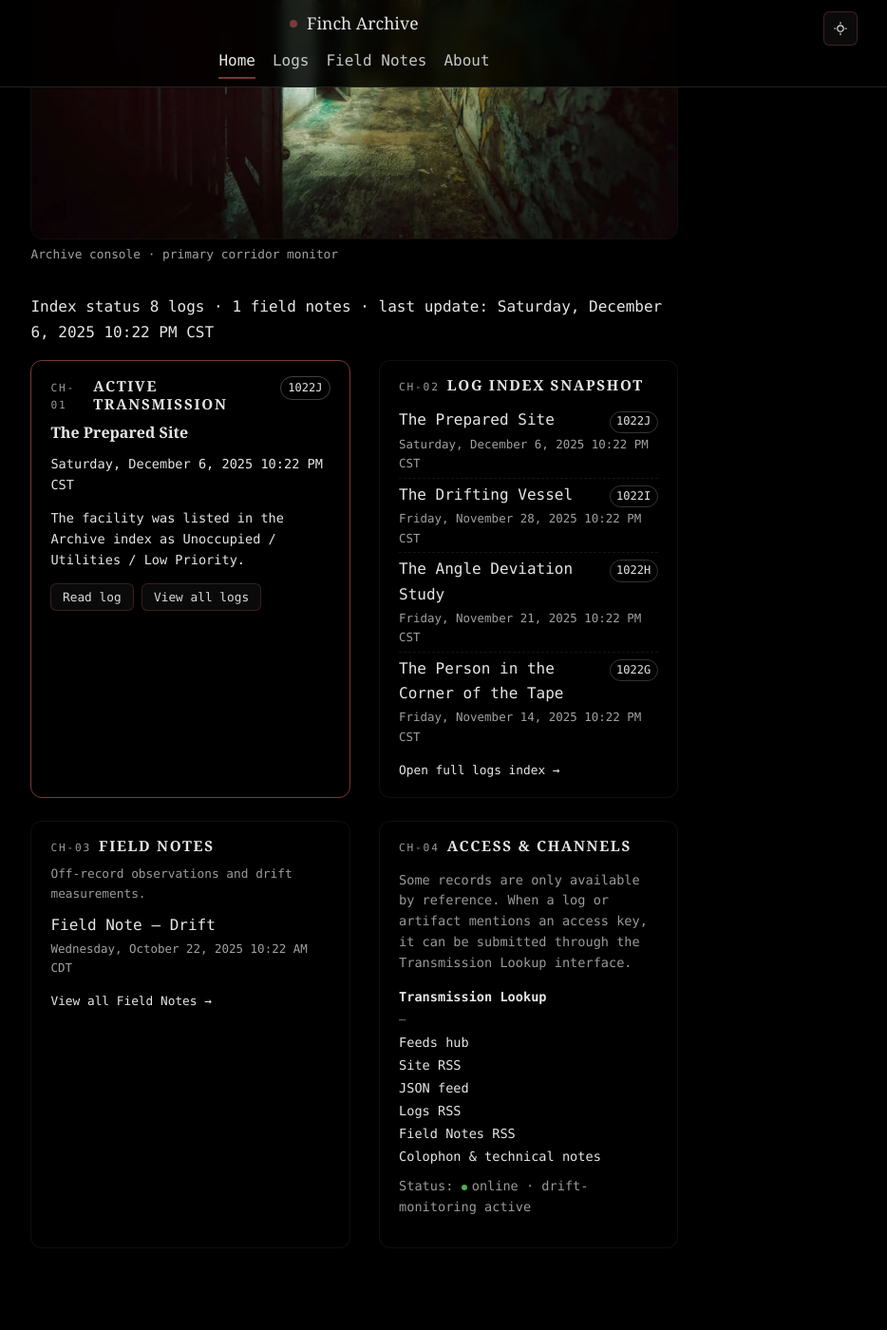
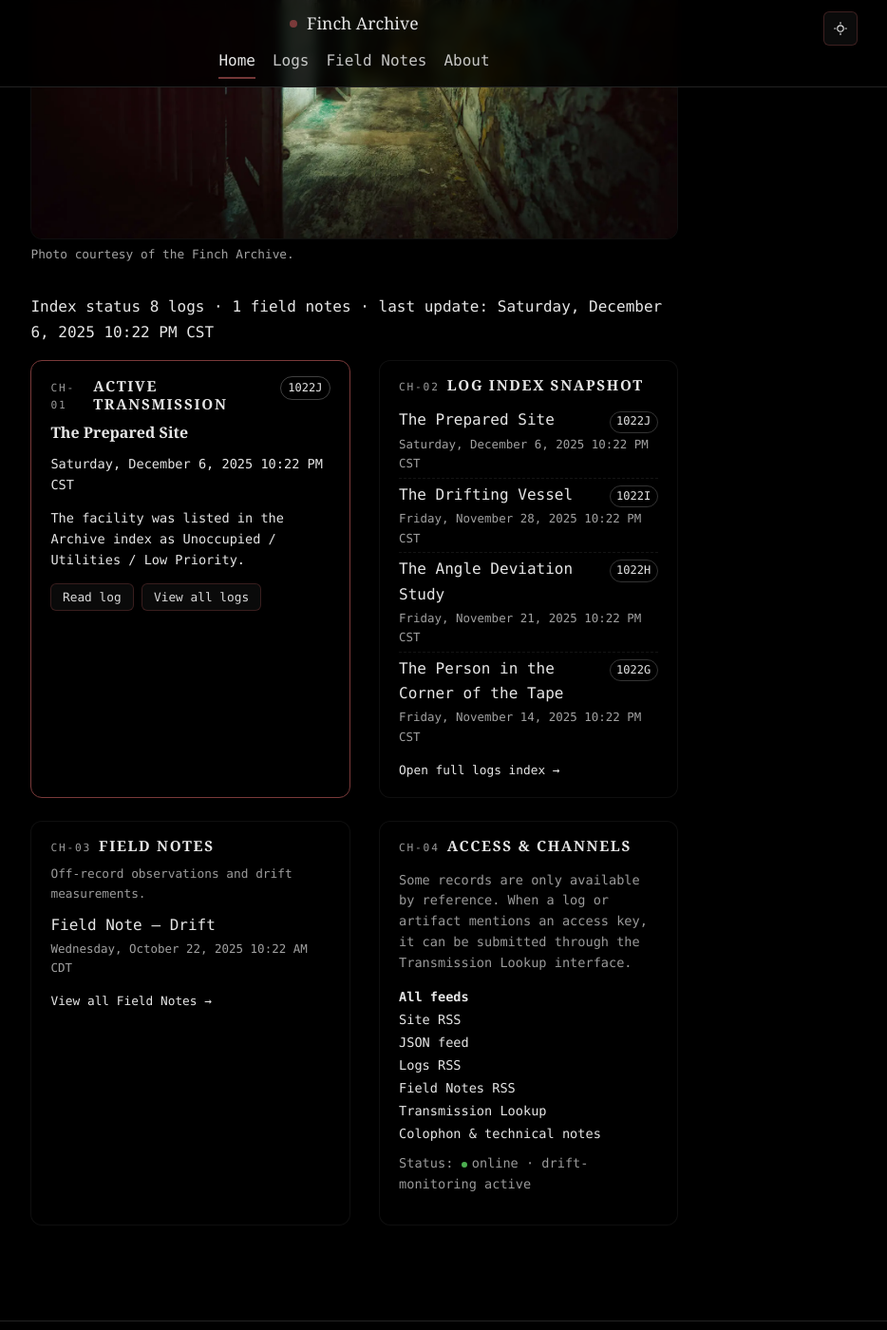
Before and after one commit to HallowayFinch/fincharchive.com, a Jekyll site: the page built from index.html, in a window 1280 px wide and 1400 px high, scrolled down 567 px. Shown: the whole window at 95% size, without its empty margins (267-1201 px from the left). Built offline with Jekyll 4.4.1, drawn with Linux system fonts in a browser that asks for light colours.

Commit message:
Update links and captions in index.html

```diff
--- a/index.html
+++ b/index.html
@@ -53,7 +53,7 @@ hero_h: 900
         fetch="high"
       %}
       <figcaption class="home-figure-caption">
-        Archive console · primary corridor monitor
+        Photo courtesy of the Finch Archive.
       </figcaption>
     </figure>
   {%- endif -%}
@@ -209,12 +209,7 @@ hero_h: 900
 
       <ul class="panel-links">
         <li class="panel-links-primary">
-          <a href="{{ '/t/' | relative_url }}">Transmission Lookup</a>
-        </li>
-        <li class="panel-links-divider" aria-hidden="true">—</li>
-        <li>
-          <a href="{{ '/feeds/' | relative_url }}">Feeds hub</a>
-        </li>
+          <a href="{{ '/feeds/' | relative_url }}">All feeds</a>
         <li>
           <a href="{{ '/feed/' | relative_url }}">Site RSS</a>
         </li>
@@ -227,6 +222,9 @@ hero_h: 900
         <li>
           <a href="{{ '/field-notes/feed.xml' | relative_url }}">Field Notes RSS</a>
         </li>
+         <li>
+          <a href="{{ '/t/' | relative_url }}">Transmission Lookup</a>
+        </li>
         <li>
           <a href="{{ '/humans/' | relative_url }}">Colophon &amp; technical notes</a>
         </li>
```
